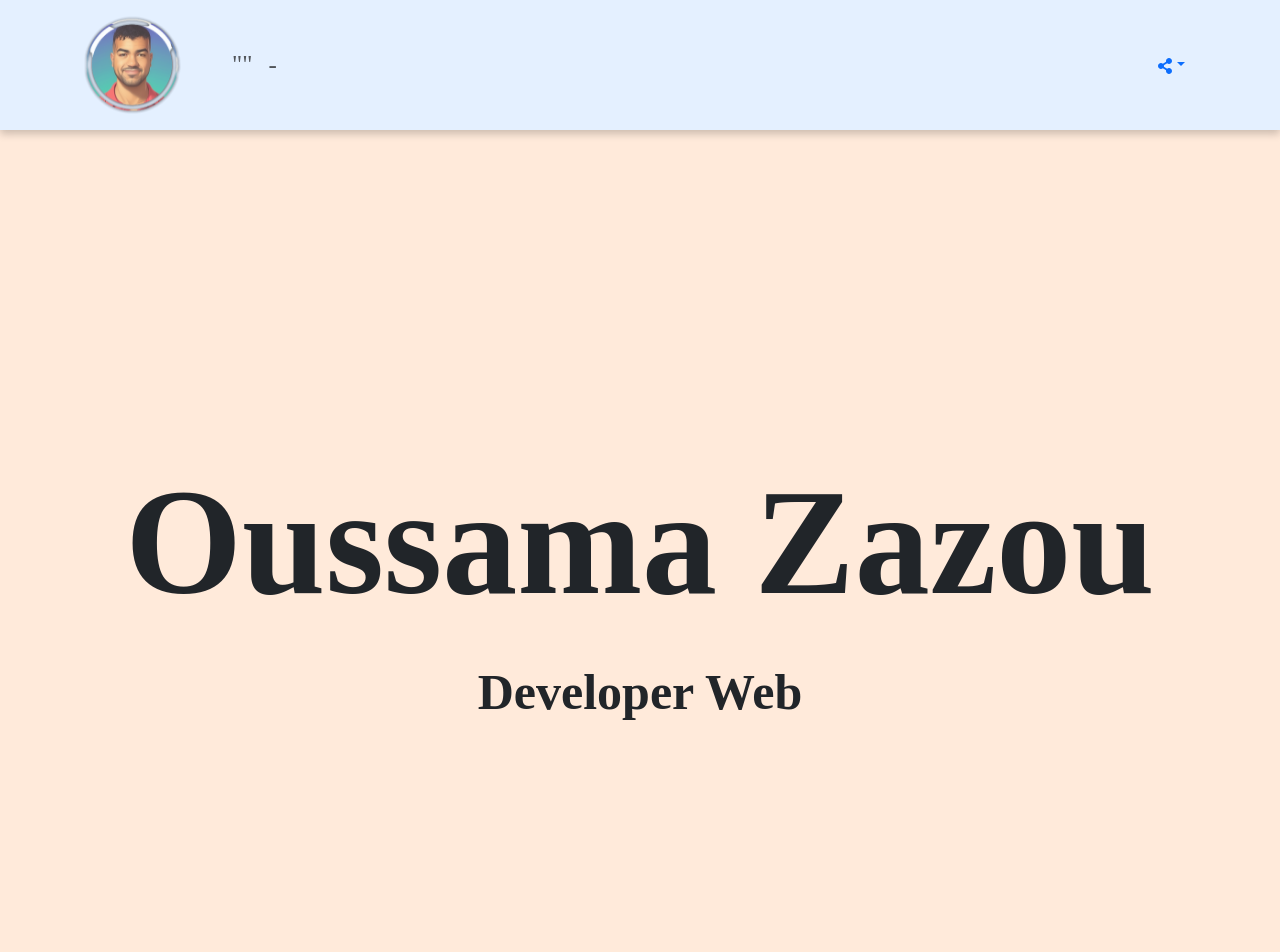
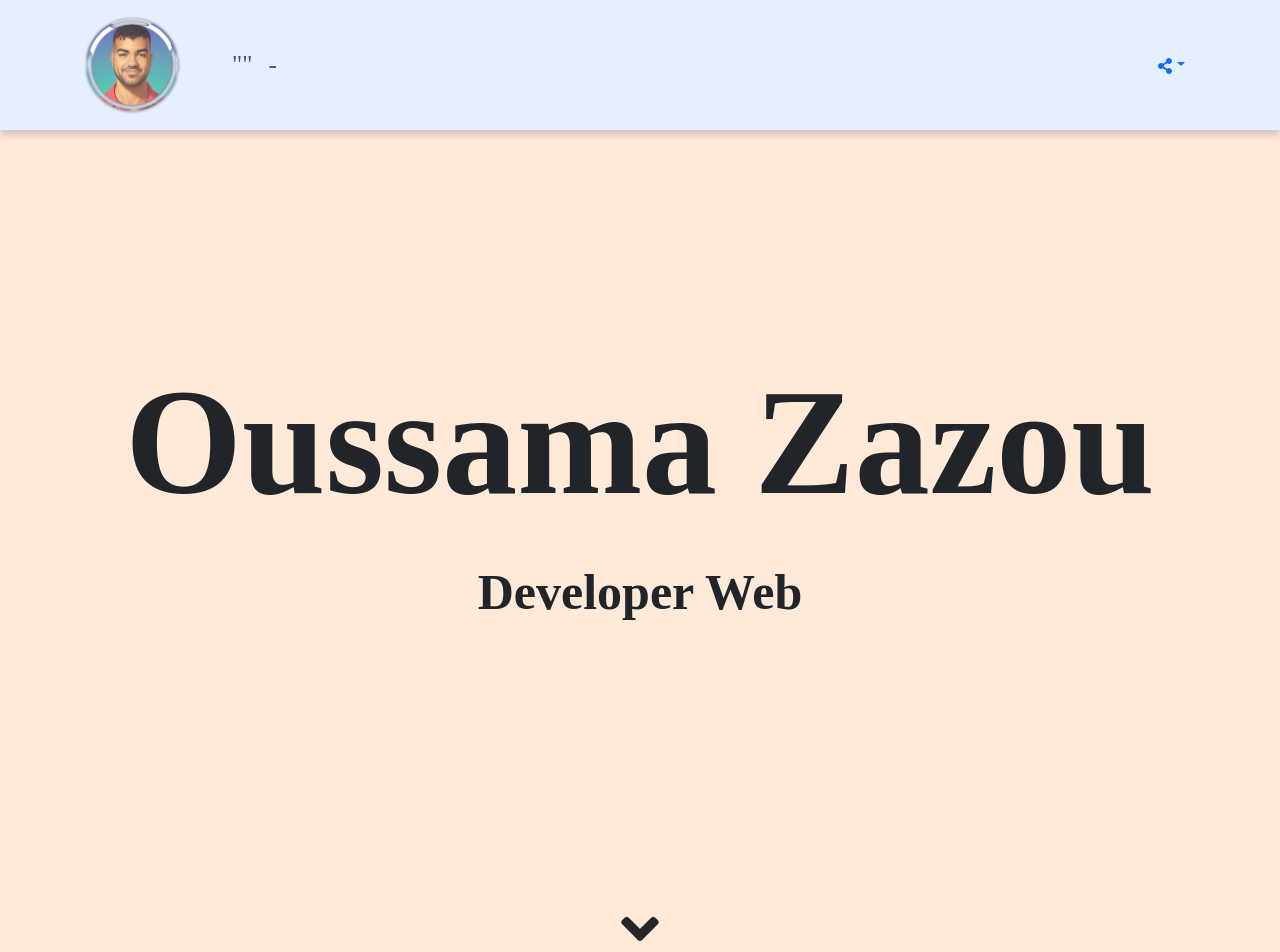
Before and after one commit to zaos22/zaos-portfolio, a React (Create React App) app: page / in a window 1280 px wide. Shown: the top 952 px of the page. Built offline with nearby package versions, Linux system fonts and the light colour scheme; no server answers.

Commit message:
Css modifications

```diff
--- a/src/App.css
+++ b/src/App.css
@@ -102,7 +102,7 @@
 }
 
 .font-size-name {
-  padding-top: 300px;
+  padding-top: 200px;
   font-size: 150px;
   font-weight: bold;
   text-align: center;
@@ -113,7 +113,7 @@
   font-size: 50px;
   font-weight: bold;
   text-align: center;
-  padding-bottom: 300px;
+  padding-bottom: 250px;
   white-space: nowrap;
   overflow: hidden;
 }
```
